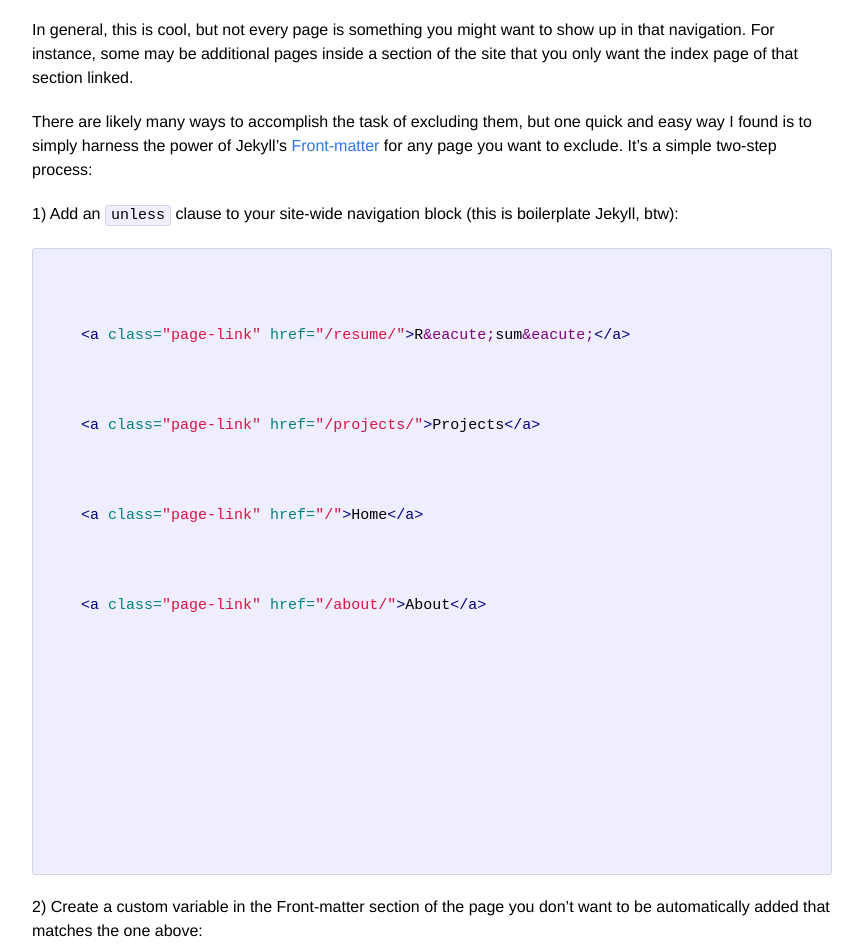
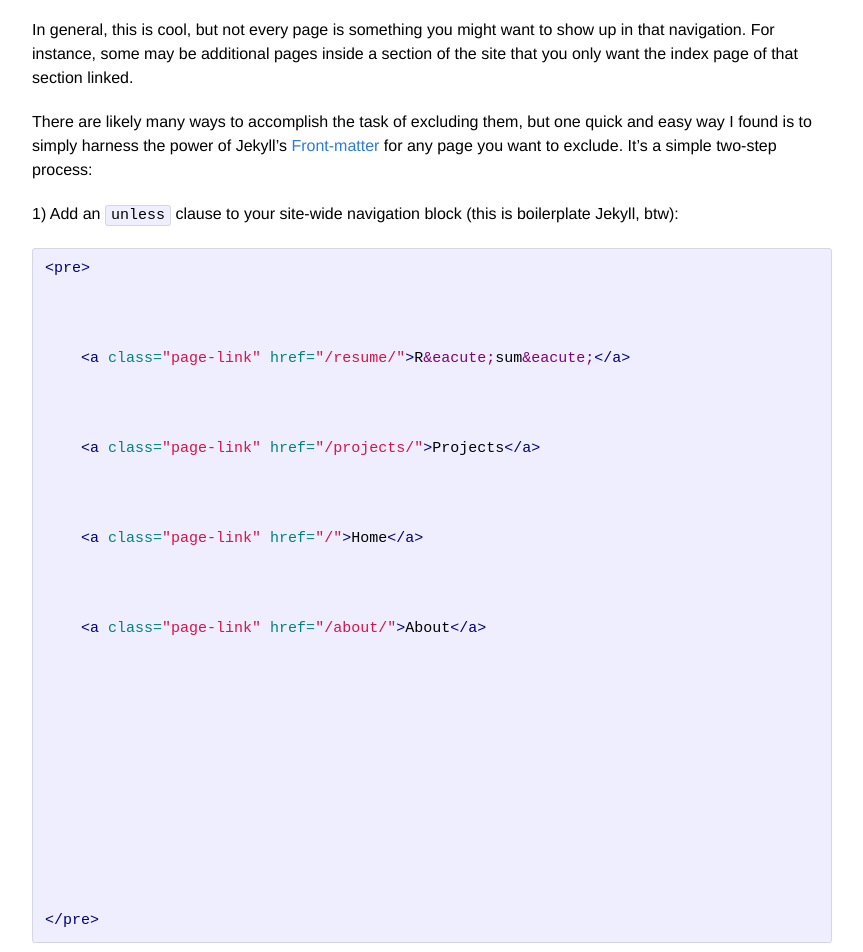
Before and after one commit to michaelchadwick/codana.me, a Jekyll site: the page built from _posts/2014-06-16-excluding-pages-from-top-navigation-in-jekyll.markdown, in a window 1280 px wide and 1400 px high, scrolled down 576 px. Shown: the top 952 px of the window, without its empty margins (208-1071 px from the left). Built offline with Jekyll 4.4.1, drawn with Linux system fonts in a browser that asks for light colours.

Commit message:
fixed double jekyll directive bug

```diff
--- a/_posts/2014-06-16-excluding-pages-from-top-navigation-in-jekyll.markdown
+++ b/_posts/2014-06-16-excluding-pages-from-top-navigation-in-jekyll.markdown
@@ -27,11 +27,12 @@
 1) Add an `unless` clause to your site-wide navigation block (this is boilerplate Jekyll, btw):
 
 {% highlight html %}
-{% for page in site.pages %}
+<pre>{% for page in site.pages %}
   {% unless page.exclude_from_nav %}
     <a class="page-link" href="{{ page.url | prepend: site.baseurl }}">{{ page.title }}</a>
   {% endunless %}
 {% endfor %}
+</pre>
 {% endhighlight %}
 
 2) Create a custom variable in the Front-matter section of the page you don't want to be automatically added that matches the one above:
```
